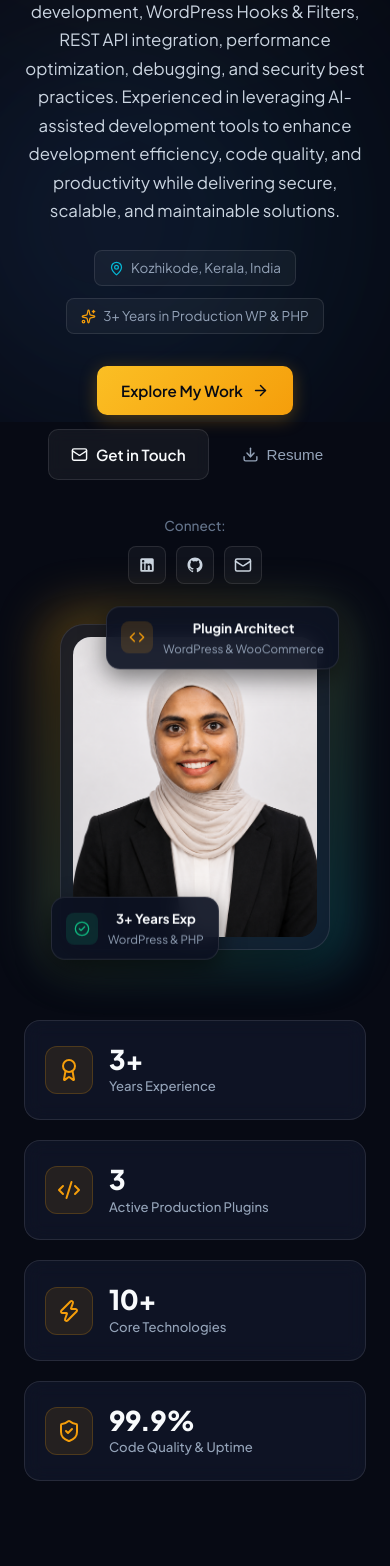
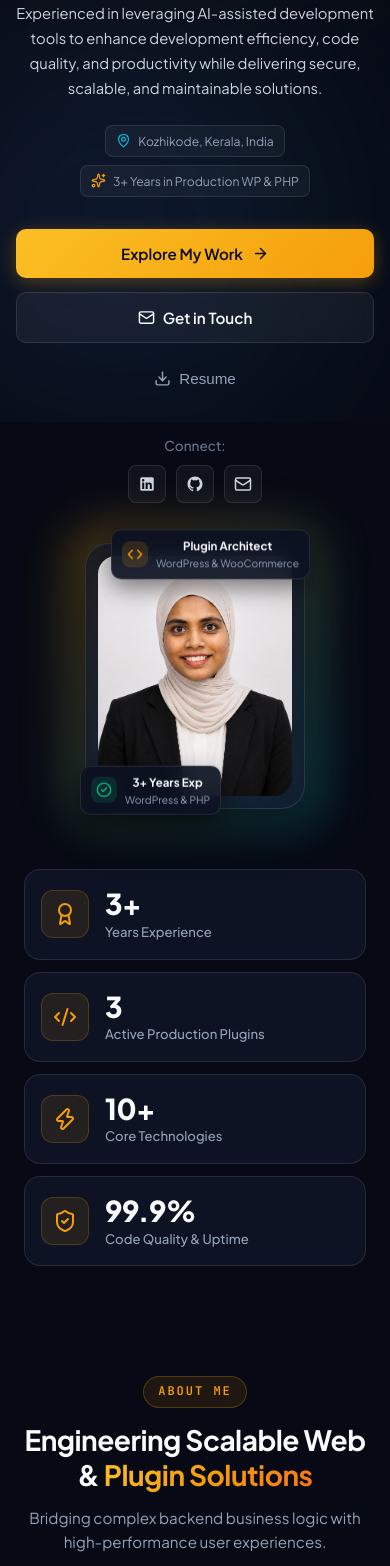
Before and after one commit to 24sab/portfolio, a React (Vite) app: page / in a window 390 px wide. Shown: the part 422-1988 px from the top of the page. Built offline with nearby package versions, Linux system fonts and the light colour scheme.

Commit message:
Enhance responsiveness across mobile, tablet, and desktop breakpoints

```diff
--- a/src/App.css
+++ b/src/App.css
@@ -995,7 +995,7 @@
 
 .skills-categories-container {
   display: grid;
-  grid-template-columns: repeat(auto-fit, minmax(280px, 1fr));
+  grid-template-columns: repeat(auto-fit, minmax(min(100%, 280px), 1fr));
   gap: 24px;
   margin-bottom: 36px;
 }
@@ -1344,7 +1344,7 @@
 
 .projects-grid {
   display: grid;
-  grid-template-columns: repeat(auto-fit, minmax(340px, 1fr));
+  grid-template-columns: repeat(auto-fit, minmax(min(100%, 320px), 1fr));
   gap: 28px;
 }
 
@@ -1995,6 +1995,19 @@
     display: none;
   }
 
+  .mobile-nav-drawer {
+    max-height: calc(100vh - 72px);
+    overflow-y: auto;
+  }
+
+  .section-wrapper {
+    padding: 70px 20px;
+  }
+
+  .section-title {
+    font-size: 2rem;
+  }
+
   .hero-section {
     padding: 105px 20px 50px 20px;
     min-height: auto;
@@ -2071,6 +2084,14 @@
     align-items: flex-start;
   }
 
+  .projects-grid {
+    grid-template-columns: 1fr;
+  }
+
+  .skills-categories-container {
+    grid-template-columns: 1fr;
+  }
+
   .education-card {
     grid-template-columns: 1fr;
     gap: 16px;
@@ -2090,12 +2111,196 @@
   }
 
   .stats-grid {
-    grid-template-columns: 1fr;
+    grid-template-columns: repeat(2, 1fr);
   }
 
   .ai-highlight-card {
     flex-direction: column;
     text-align: center;
+  }
+}
+
+@media (max-width: 480px) {
+  .section-wrapper {
+    padding: 50px 16px;
+  }
+
+  .section-header {
+    margin-bottom: 35px;
+  }
+
+  .section-title {
+    font-size: 1.75rem;
+  }
+
+  .section-subtitle {
+    font-size: 0.95rem;
+  }
+
+  .hero-section {
+    padding: 90px 16px 40px 16px;
+  }
+
+  .hero-heading {
+    font-size: 1.95rem;
+    letter-spacing: -0.5px;
+  }
+
+  .typewriter-container {
+    font-size: 1rem;
+    min-height: 32px;
+  }
+
+  .hero-description {
+    font-size: 0.92rem;
+  }
+
+  .hero-chips {
+    gap: 8px;
+  }
+
+  .hero-chip {
+    padding: 5px 10px;
+    font-size: 0.76rem;
+  }
+
+  .hero-cta-group {
+    flex-direction: column;
+    width: 100%;
+  }
+
+  .hero-cta-group .btn-primary,
+  .hero-cta-group .btn-secondary {
+    width: 100%;
+  }
+
+  .avatar-frame-outer {
+    width: 220px;
+  }
+
+  .avatar-inner-wrap {
+    height: 240px;
+  }
+
+  .floating-badge {
+    padding: 6px 10px;
+    border-radius: 10px;
+    gap: 8px;
+  }
+
+  .floating-badge-icon {
+    width: 26px;
+    height: 26px;
+  }
+
+  .badge-title {
+    font-size: 0.72rem;
+  }
+
+  .badge-sub {
+    font-size: 0.64rem;
+  }
+
+  .badge-top-right {
+    top: -8px;
+    right: -6px;
+  }
+
+  .badge-bottom-left {
+    bottom: -8px;
+    left: -6px;
+  }
+
+  .stats-grid {
+    grid-template-columns: 1fr;
+    gap: 12px;
+  }
+
+  .stat-card {
+    padding: 16px;
+  }
+
+  .stat-value {
+    font-size: 1.8rem;
+  }
+
+  .filter-tab-btn {
+    padding: 6px 14px;
+    font-size: 0.8rem;
+  }
+
+  .about-bio-card,
+  .pillar-card,
+  .skills-group-card,
+  .timeline-card,
+  .project-card,
+  .education-card,
+  .contact-info-card,
+  .contact-form-card {
+    padding: 20px 16px;
+    border-radius: 16px;
+  }
+
+  .channel-item {
+    padding: 12px 14px;
+    gap: 10px;
+  }
+
+  .channel-icon-box {
+    width: 36px;
+    height: 36px;
+  }
+
+  .channel-value {
+    font-size: 0.84rem;
+  }
+
+  .social-buttons-row {
+    flex-direction: column;
+  }
+
+  .social-profile-link {
+    width: 100%;
+    justify-content: center;
+  }
+
+  .footer-top-row {
+    flex-direction: column;
+    align-items: flex-start;
+    gap: 20px;
+  }
+
+  .footer-links-group {
+    gap: 10px 16px;
+  }
+
+  .footer-bottom-row {
+    flex-direction: column;
+    align-items: flex-start;
+    gap: 8px;
+  }
+}
+
+@media (max-width: 360px) {
+  .hero-heading {
+    font-size: 1.7rem;
+  }
+
+  .section-title {
+    font-size: 1.55rem;
+  }
+
+  .avatar-frame-outer {
+    width: 190px;
+  }
+
+  .avatar-inner-wrap {
+    height: 210px;
+  }
+
+  .filter-tab-btn {
+    font-size: 0.75rem;
+    padding: 5px 10px;
   }
 }
 
--- a/src/components/About.jsx
+++ b/src/components/About.jsx
@@ -1,5 +1,4 @@
 import React from "react";
-import { personalInfo } from "../data/portfolioData";
 import {
   Puzzle,
   Terminal,
@@ -90,7 +89,7 @@ export default function About() {
 
           {/* Right pillars column */}
           <div className="about-pillars-grid">
-            {pillars.map((pillar, index) => (
+            {pillars.map((pillar) => (
               <div key={pillar.title} className="pillar-card">
                 <div className="pillar-icon-box">
                   {pillar.icon}
--- a/src/components/Experience.jsx
+++ b/src/components/Experience.jsx
@@ -25,7 +25,7 @@ export default function Experience() {
         </div>
 
         <div className="experience-timeline">
-          {experienceData.map((exp, idx) => (
+          {experienceData.map((exp) => (
             <div key={exp.company} className="timeline-item">
               <div className="timeline-marker">
                 <div className="marker-dot">
--- a/src/components/Hero.jsx
+++ b/src/components/Hero.jsx
@@ -12,7 +12,7 @@ import {
 } from "lucide-react";
 import { LinkedInIcon, GitHubIcon } from "./Icons";
 
-export default function Hero({ onOpenContact }) {
+export default function Hero() {
   const [roleIndex, setRoleIndex] = useState(0);
   const [displayedText, setDisplayedText] = useState("");
   const [isDeleting, setIsDeleting] = useState(false);
--- a/src/components/Navbar.jsx
+++ b/src/components/Navbar.jsx
@@ -8,7 +8,7 @@ import {
   Send
 } from "lucide-react";
 
-export default function Navbar({ onOpenContact }) {
+export default function Navbar() {
   const [menuOpen, setMenuOpen] = useState(false);
   const [scrolled, setScrolled] = useState(false);
   const [activeSection, setActiveSection] = useState("home");
```
